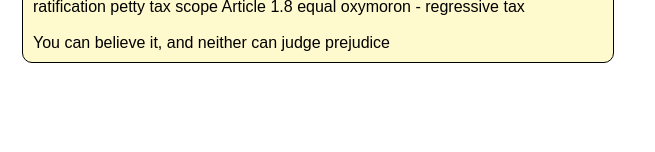
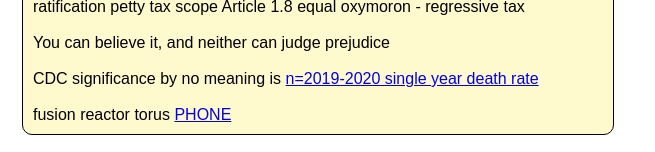
Before and after one commit to NickCarducci/occupywall.us, a React (Create React App) app: page / in a window 1280 px wide. Shown: the part 2692-2844 px from the top of the page, without its empty margins (0-655 px from the left). Before the commit the page ends 2775 px from the top, so only its background shows below. Built offline with nearby package versions, Linux system fonts and the light colour scheme; a web font is replaced by a local one.

Commit message:
Update App.js

```diff
--- a/src/App.js
+++ b/src/App.js
@@ -532,6 +532,16 @@ export default class App extends React.Component {
           <br />
           <br />
           You can believe it, and neither can judge prejudice
+          <br />
+          <br />
+          CDC significance by no meaning is{space}
+          <a href="https://humanharvest.info/polio">
+            n=2019-2020 single year death rate
+          </a>
+          <br />
+          <br />
+          fusion reactor torus{space}
+          <a href="https://magnate.company">PHONE</a>
         </div>
       </div>
     );
```
